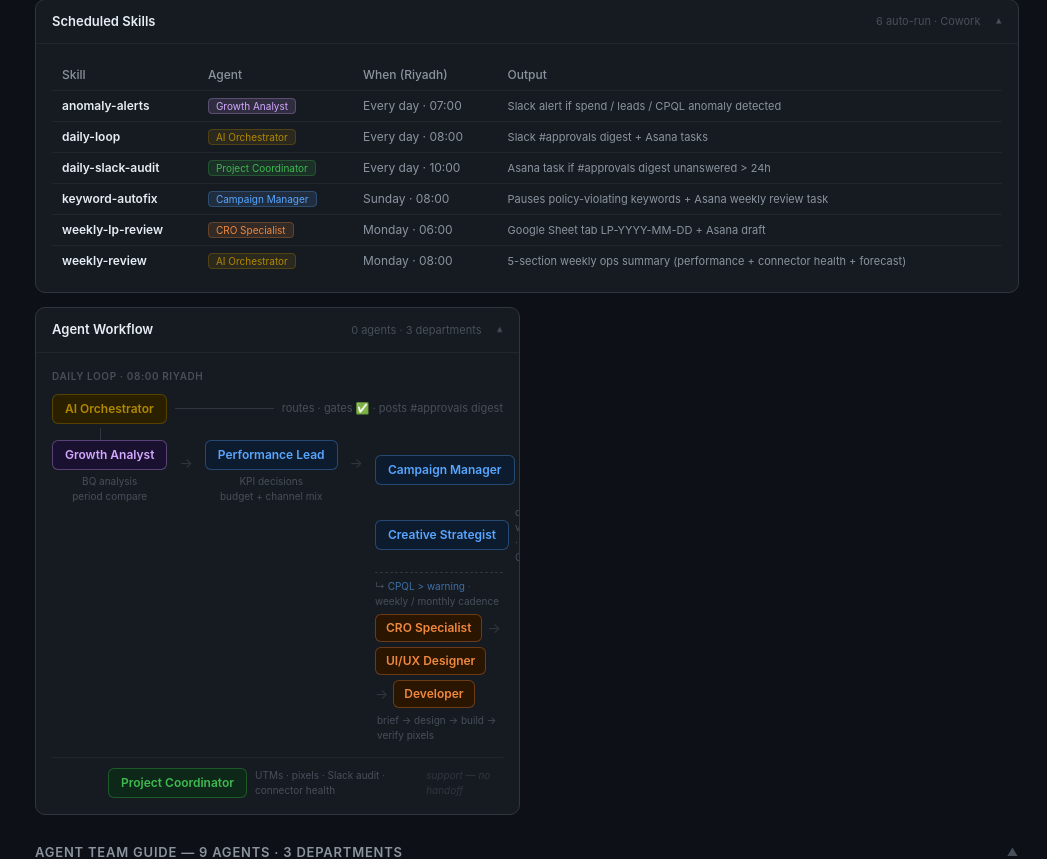
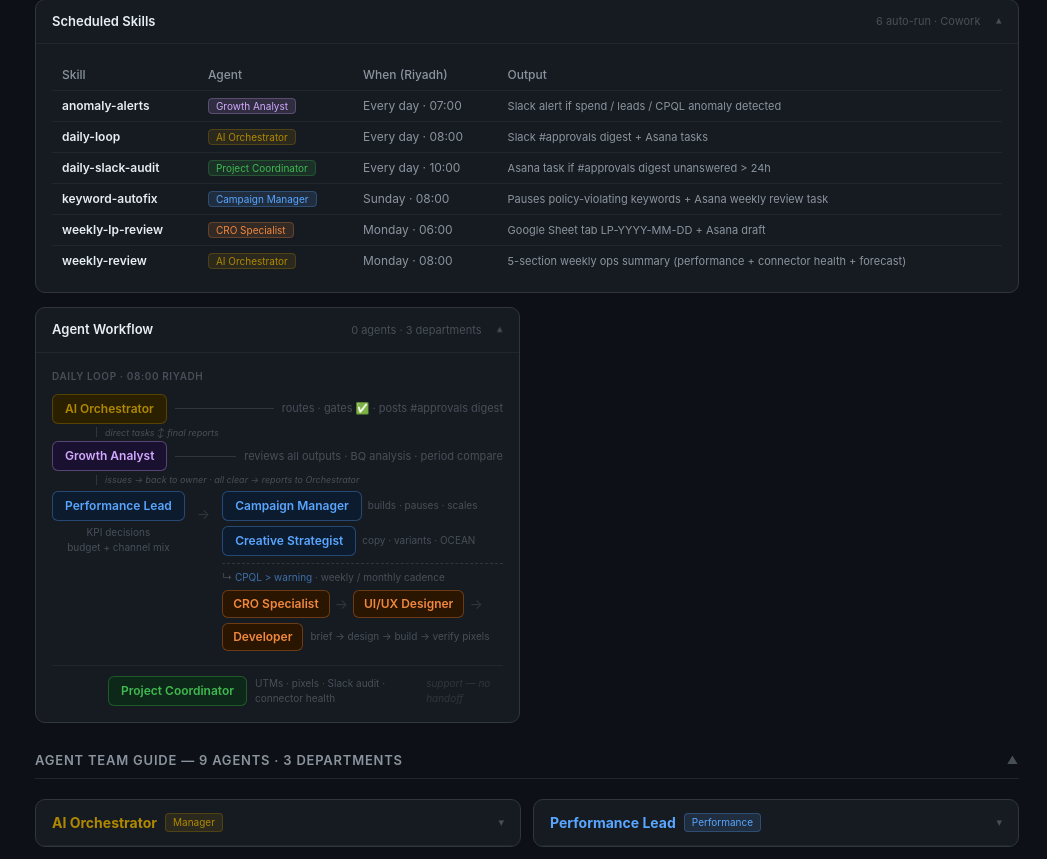
Before and after one commit to Rana96-run/nexa-performance-agent, a Flask app: template reports/templates/activity.html in a window 1280 px wide. Shown: the part 1536-2395 px from the top of the page, without its empty margins (233-1280 px from the left). Run offline with Flask 3, Linux system fonts and the light colour scheme; the template is opened without the code that fills it, so the values that code supplies are empty.

Commit message:
fix(dashboard): reposition Growth Analyst as cross-cutting QA/review layer
Growth Analyst is no longer shown as the first linear step in the chain.
New layout: AI Orchestrator ↕ Growth Analyst (bidirectional — direct tasks
and final reports), then Growth Analyst ↕ agents (review loop — sends back
if issues, clears to Orchestrator when good), then Performance Lead → agents.

Co-Authored-By: Claude Sonnet 4.6 <noreply@anthropic.com>

```diff
--- a/reports/templates/activity.html
+++ b/reports/templates/activity.html
@@ -1547,31 +1547,41 @@ a:hover{text-decoration:underline}
 
         <div style="font-size:10px;color:#484f58;font-weight:600;text-transform:uppercase;letter-spacing:.06em;margin-bottom:10px">Daily loop · 08:00 Riyadh</div>
 
-        {# Row 1: Orchestrator #}
-        <div style="display:flex;align-items:center;gap:8px;margin-bottom:4px">
+        {# Row 1: AI Orchestrator #}
+        <div style="display:flex;align-items:center;gap:8px;margin-bottom:2px">
           <div style="background:#2a2000;border:1px solid #b0880055;border-radius:6px;padding:5px 12px;font-size:12px;font-weight:600;color:#b08800;white-space:nowrap">AI Orchestrator</div>
           <div style="flex:1;height:1px;background:#30363d"></div>
           <div style="font-size:11px;color:#484f58;white-space:nowrap">routes · gates ✅ · posts #approvals digest</div>
         </div>
 
-        {# Downward connector #}
-        <div style="margin-left:48px;width:1px;height:12px;background:#30363d"></div>
-
-        {# Row 2: Growth Analyst → Performance Lead → 3 branches (Campaign Mgr, Creative, CRO) #}
+        {# Bidirectional connector: Orchestrator ↔ Growth Analyst #}
+        <div style="display:flex;align-items:center;margin-left:44px;margin-bottom:2px;gap:4px">
+          <div style="width:1px;height:10px;background:#30363d"></div>
+          <div style="font-size:9px;color:#484f58;margin-left:4px;font-style:italic">direct tasks ↕ final reports</div>
+        </div>
+
+        {# Row 2: Growth Analyst (review layer) #}
+        <div style="display:flex;align-items:center;gap:8px;margin-bottom:2px">
+          <div style="background:#1a1030;border:1px solid #d2a8ff55;border-radius:6px;padding:5px 12px;font-size:12px;font-weight:600;color:#d2a8ff;white-space:nowrap">Growth Analyst</div>
+          <div style="flex:1;height:1px;background:#30363d"></div>
+          <div style="font-size:11px;color:#484f58;white-space:nowrap">reviews all outputs · BQ analysis · period compare</div>
+        </div>
+
+        {# Bidirectional connector: Growth Analyst ↔ agents (review loop) #}
+        <div style="display:flex;align-items:center;margin-left:44px;margin-bottom:4px;gap:4px">
+          <div style="width:1px;height:10px;background:#30363d"></div>
+          <div style="font-size:9px;color:#484f58;margin-left:4px;font-style:italic">issues → back to owner · all clear → reports to Orchestrator</div>
+        </div>
+
+        {# Row 3: Performance Lead → branches #}
         <div style="display:flex;align-items:flex-start;gap:12px;margin-bottom:14px">
-          {# Growth Analyst #}
-          <div style="display:flex;flex-direction:column;align-items:center;gap:4px;flex-shrink:0">
-            <div style="background:#1a1030;border:1px solid #d2a8ff55;border-radius:6px;padding:5px 12px;font-size:12px;font-weight:600;color:#d2a8ff;white-space:nowrap">Growth Analyst</div>
-            <div style="font-size:10px;color:#484f58;text-align:center">BQ analysis<br>period compare</div>
-          </div>
-          <div style="margin-top:12px;font-size:14px;color:#30363d;flex-shrink:0">→</div>
           {# Performance Lead #}
           <div style="display:flex;flex-direction:column;align-items:center;gap:4px;flex-shrink:0">
             <div style="background:#0d1b2e;border:1px solid #58a6ff55;border-radius:6px;padding:5px 12px;font-size:12px;font-weight:600;color:#58a6ff;white-space:nowrap">Performance Lead</div>
             <div style="font-size:10px;color:#484f58;text-align:center">KPI decisions<br>budget + channel mix</div>
           </div>
           <div style="margin-top:12px;font-size:14px;color:#30363d;flex-shrink:0">→</div>
-          {# Right column: Campaign Manager + Creative Strategist + CRO chain as 3rd branch #}
+          {# Right column: Campaign Manager + Creative Strategist + CRO chain #}
           <div style="display:flex;flex-direction:column;gap:5px;flex:1;min-width:0">
             <div style="display:flex;align-items:center;gap:6px">
               <div style="background:#0d1b2e;border:1px solid #58a6ff55;border-radius:6px;padding:5px 12px;font-size:12px;font-weight:600;color:#58a6ff;white-space:nowrap">Campaign Manager</div>
@@ -1581,7 +1591,7 @@ a:hover{text-decoration:underline}
               <div style="background:#0d1b2e;border:1px solid #58a6ff55;border-radius:6px;padding:5px 12px;font-size:12px;font-weight:600;color:#58a6ff;white-space:nowrap">Creative Strategist</div>
               <div style="font-size:10px;color:#484f58">copy · variants · OCEAN</div>
             </div>
-            {# CRO chain — 3rd branch, triggered by CPQL > warning #}
+            {# CRO chain — triggered by CPQL > warning #}
             <div style="border-top:1px dashed #30363d;padding-top:6px;margin-top:2px">
               <div style="font-size:10px;color:#484f58;margin-bottom:5px">↳ <span style="color:#58a6ff99">CPQL &gt; warning</span> · weekly / monthly cadence</div>
               <div style="display:flex;align-items:center;gap:5px;flex-wrap:wrap">
```
